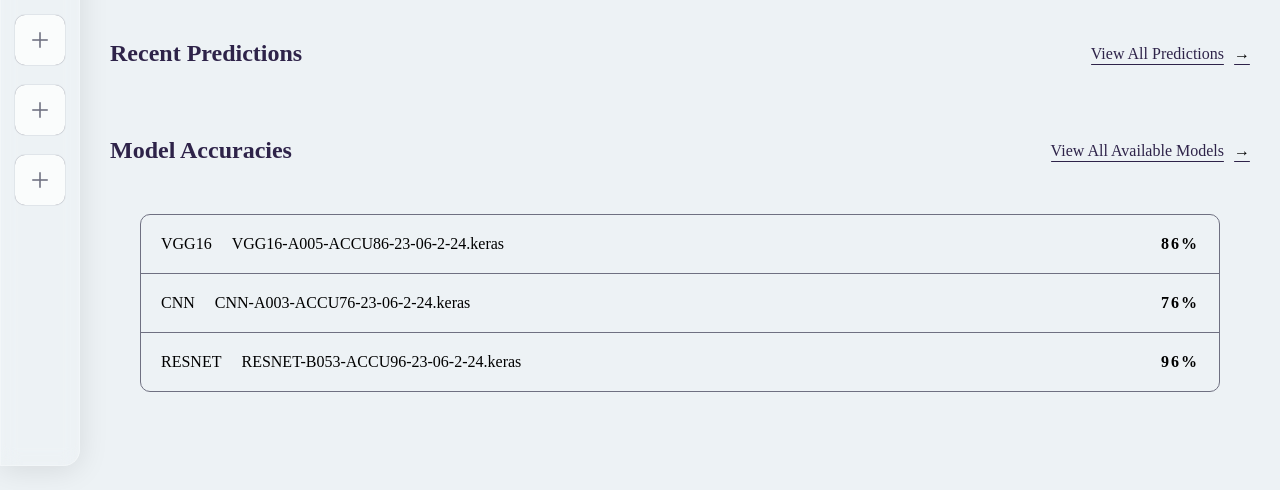
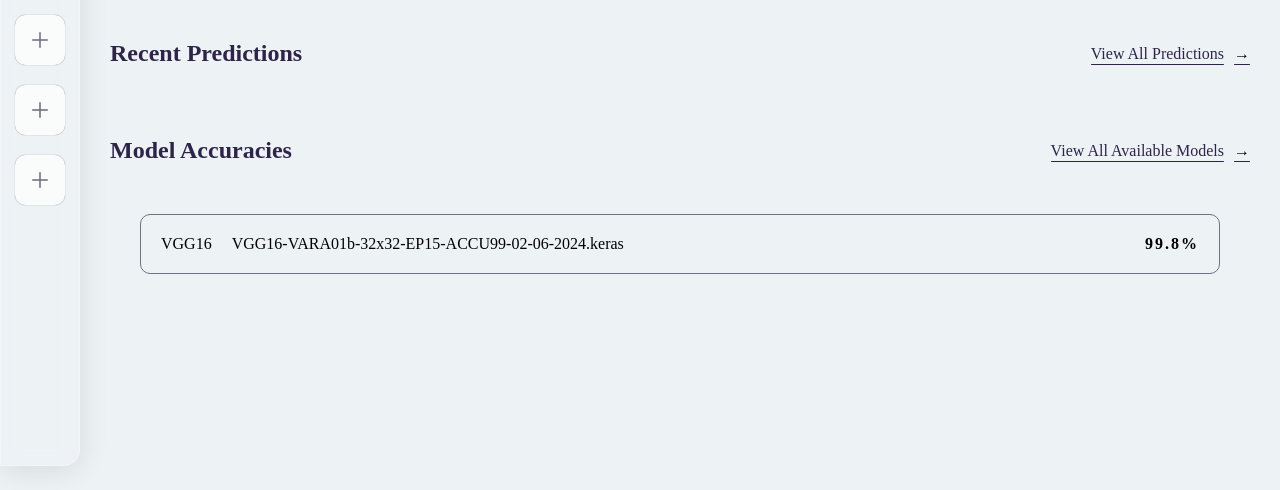
Before and after one commit to ameibrahim/TicksApp, a PHP site: page / in a window 1280 px wide. Shown: the part 310-800 px from the top of the page. Run offline with PHP 8.4, Linux system fonts and the light colour scheme; data that the repository does not hold is empty.

```diff
--- a/include/getPersonalPredictions.php
+++ b/include/getPersonalPredictions.php
@@ -15,7 +15,7 @@
     if($userID){
 
         $query = "
-            SELECT * FROM `predictions`
+            SELECT predictions.fileSize, predictions.imageName, predictions.result, predictions.date, models.filename, models.accuracy FROM `predictions`
             INNER JOIN models ON models.id = predictions.modelID
             WHERE userID = '$userID'
             LIMIT 4
--- a/index.php
+++ b/index.php
@@ -54,13 +54,13 @@
 
                 <div class="model-accuracy-wrapper">
                     <div class="model-type">VGG16</div>
-                    <div class="model-name">VGG16-A005-ACCU86-23-06-2-24.keras</div>
-                    <div class="model-accuracy">86%</div>
+                    <div class="model-name">VGG16-VARA01b-32x32-EP15-ACCU99-02-06-2024.keras</div>
+                    <div class="model-accuracy">99.8%</div>
                 </div>
 
-                <div class="model-accuracy-wrapper">
+                <!-- <div class="model-accuracy-wrapper">
                     <div class="model-type">CNN</div>
-                    <div class="model-name">CNN-A003-ACCU76-23-06-2-24.keras</div>
+                    <div class="model-name">CNN-VARA01a-32x32-EP15-ACCU99-05-06-2024.keras</div>
                     <div class="model-accuracy">76%</div>
                 </div>
 
@@ -68,7 +68,7 @@
                     <div class="model-type">RESNET</div>
                     <div class="model-name">RESNET-B053-ACCU96-23-06-2-24.keras</div>
                     <div class="model-accuracy">96%</div>
-                </div>
+                </div> -->
             </div>
 
         </div>
@@ -203,7 +203,7 @@
             predictionReviewLoader.style.display = "grid";
             imageReviewView.style.display = "none";
 
-            let { dateTrained, filename, accuracy, result } = data;
+            let { date: dateTrained, filename, accuracy, result } = data;
 
             console.log("preview Pop up data: ", data);
 
```
Also changed, not shown: uploads/1717572179.jpg (added), 1 other file.
